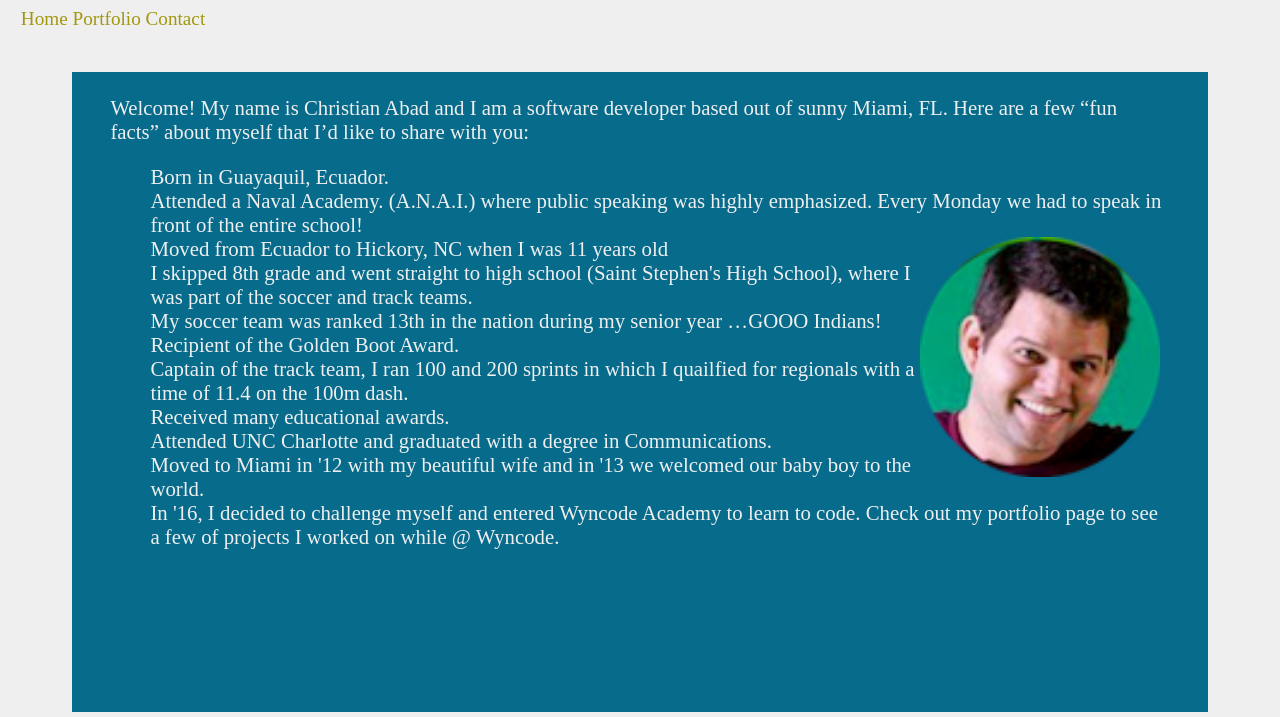
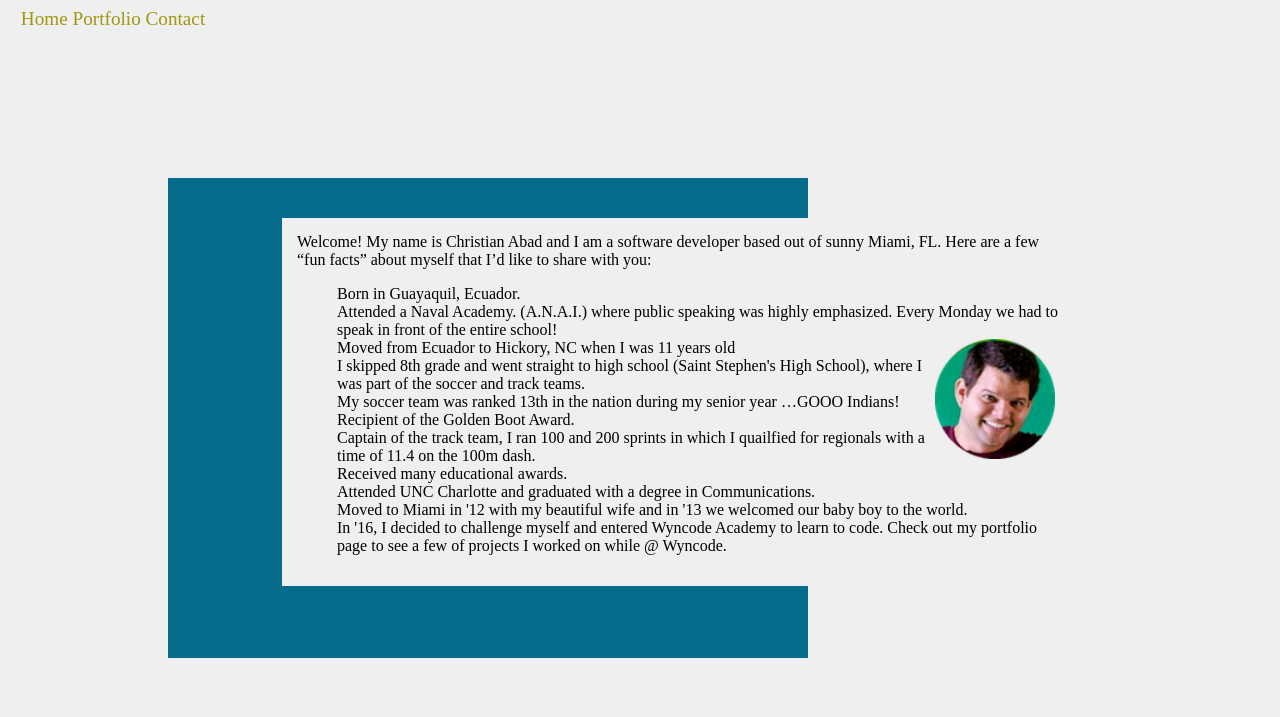
Before and after one commit to cabad20/cabad20.github.io, a plain HTML site: page pages/aboutPage.html in a window 1280 px wide. Shown: the top 717 px of the page. Drawn offline with Linux system fonts and the light colour scheme.

Commit message:
changes to the about page

```diff
--- a/format/resources.css
+++ b/format/resources.css
@@ -55,17 +55,28 @@
     text-decoration: none;
 
   }
+  .containerAbout{
+    height: 80vh;
+    margin: 2vw 5vh 2vw 20vh;
+  }
+
    #bio{
-     height: 80vh;
      background-color: #076B8C;
+     box-sizing: border-box;
+     width: 50vw;
+     height: 60vh;
+     position: absolute;
+     margin-top: 15vh;
+    }
+   .aboutInfo{
+     position: absolute;
+     right: 25vh;
+     margin-top: 20vh;
      font-family: ubuntu;
-     color: #efefef;
-     margin: 5vh 5vw;
-     padding: 3vh 3vw;
-     font-size: 1.3em;
-     box-sizing: border-box;
-     display: flex;
-     flex-direction: column;
+     color: black;
+     width: 60vw;
+     padding: 15px 15px;
+     background-color: #efefef;
    }
    #portfolio{
      height: 80vh;
@@ -90,8 +101,8 @@
      padding-left: 1vw;
    }
    .profPicture{
-     height: 30vh;
-     width: 30vh;
+     height: 15vh;
+     width: 15vh;
      float: right;
    }
    .projects{
--- a/pages/aboutPage.html
+++ b/pages/aboutPage.html
@@ -16,7 +16,9 @@
       <a href="portfolioPage.html"><span class="portfolio"> Portfolio </span></a>
       <a href="contactPage.html"><span class="contact"> Contact </span></a>
     </div>
-    <div id="bio">
+    <div class="containerAbout">
+    <div id="bio"> </div>
+      <section class="aboutInfo">
       <span>Welcome! My name is Christian Abad and I am a software developer based out of sunny Miami, FL. Here are a few “fun facts” about myself that I’d like to share with you:</span>
         <ul>
         <li>Born in Guayaquil, Ecuador.</li>
@@ -31,7 +33,8 @@
         <li>Moved to Miami in '12 with my beautiful wife and in '13 we welcomed our baby boy to the world.</li>
         <li>In '16, I decided to challenge myself and entered Wyncode Academy to learn to code. Check out my portfolio page to see a few of projects I worked on while @ Wyncode.</li>
       </ul>
-    </div>
+    </section>
+  </div>
     <div class="socialMediaPages">
       <a href="https://twitter.com/abad_christian9"><img src="http://image005.flaticon.com/23/svg/23/23931.svg" alt="twitter"></a>
       <a href="https://www.linkedin.com/in/1christianrabad"><img src="http://image005.flaticon.com/23/svg/23/23737.svg" alt="linkedin"></a>
```
Also changed, not shown: pages/portfolioPage.html (+2 -2 lines).
